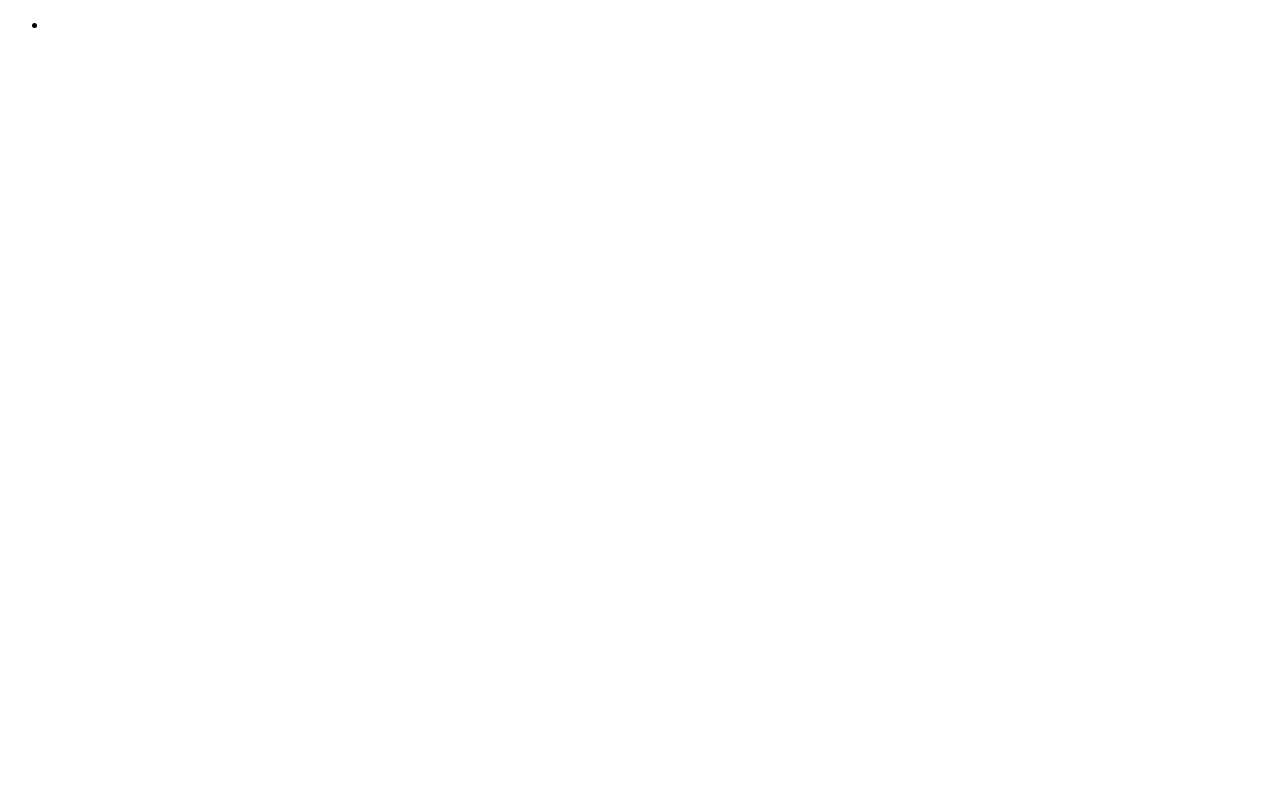
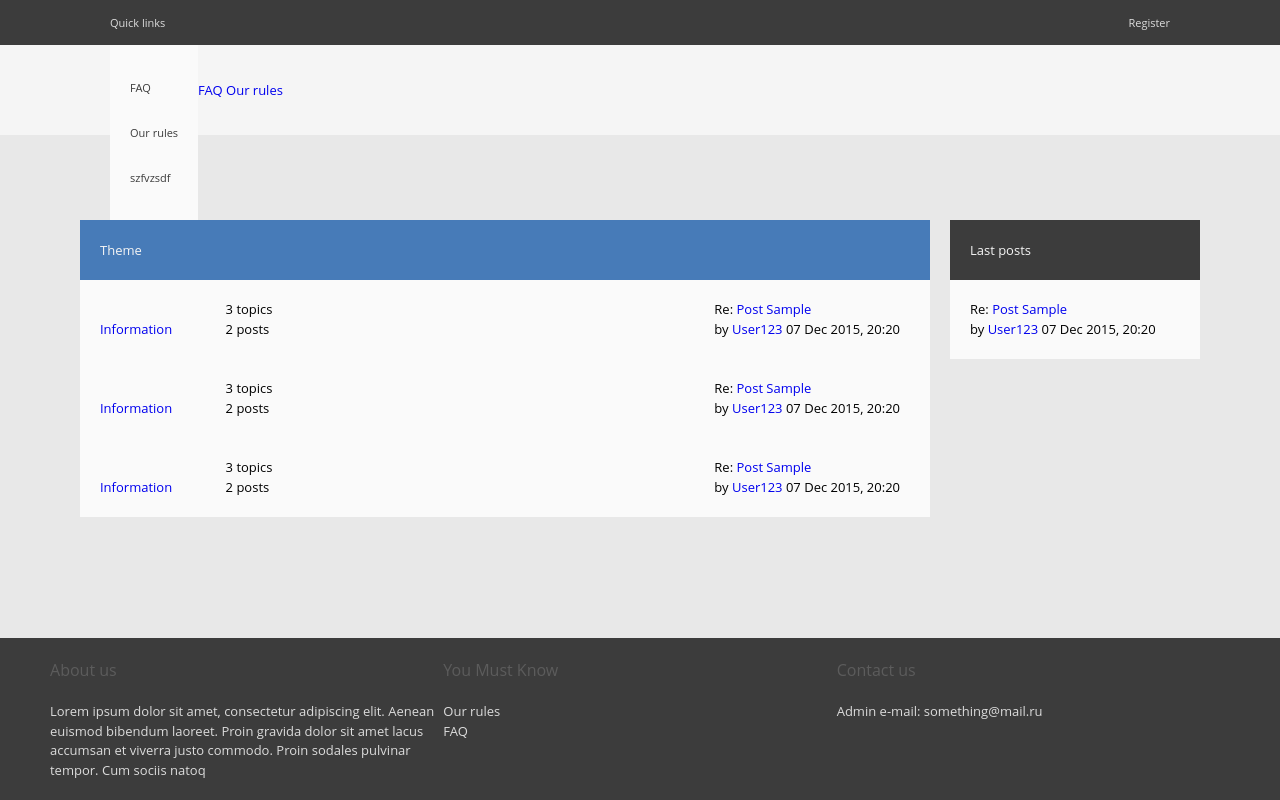
Before and after one commit to Regener1/WebProgramming, a PHP site: page / in a window 1280 px wide. Before the commit the page is almost empty. Run offline with PHP 8.4, Linux system fonts and the light colour scheme.

Commit message:
test git

```diff
--- /dev/null
+++ b/webforum/css/color.css
@@ -0,0 +1,55 @@
+
+body {
+    background-color: #E8E8E8;
+}
+
+h5 {
+    color: #5C5C5C;
+}
+
+#wrap-nav{
+    background-color: #3C3C3C;
+}
+
+#wrap-footer {
+    background-color: #3C3C3C;
+
+}
+
+.dark {
+    background-color: #3C3C3C;
+}
+
+.blue {
+    background-color: #477BB8;
+}
+
+.light-gray {
+    background-color: #F5F5F5;
+}
+
+.footerblock > p,
+.footerblock > ul > li > a{
+    color: #DCDCDC;
+}
+
+.navmenu > li,
+.navmenu > li > a {
+    color: #DDD;
+}
+
+.dropdown-content,
+.dropdown-content > li,
+.dropdown-content > li > a{
+    color: #3C3C3C;
+    background-color: #FAFAFA;
+
+}
+
+ul.forums{
+    background-color: #FAFAFA;
+}
+
+.header {
+    color: #F5F5F5;
+}
--- /dev/null
+++ b/webforum/css/style.css
@@ -0,0 +1,180 @@
+*{
+    border: none;
+    box-sizing: border-box;
+    margin: 0;
+    padding: 0;
+}
+
+body {
+    font: 400 10px/1.5 "Open Sans", Arial, Helvetica, sans-serif;
+    height: 100%;
+}
+
+a {
+    text-decoration: none;
+}
+
+li {
+    list-style-type: none;
+}
+
+html{
+    height: 100%;
+}
+
+h1 {
+    font-size: 3.1em;
+}
+h2 {
+    font-size: 2em;
+    font-weight: 400;
+}
+h3 {
+    font-size: 1.6em;
+    font-weight: 400;
+    letter-spacing: 0.5px;
+    line-height: 1;
+}
+h4 {
+    font-size: 1.6em;
+    font-weight: 400;
+    letter-spacing: 0.5px;
+    line-height: 1;
+}
+
+h5 {
+    font-size: 1.6em;
+    font-weight: 400;
+    margin: 0 0 20px;
+}
+
+
+p {
+    font-size: 1.3em;
+    line-height: 1.5;
+    margin: 0 0 20px;
+}
+
+.footerblock > ul > li > a {
+    font-size: 1.3em;
+    line-height: 1.5;
+    margin: 0 0 20px;
+}
+
+.inner{
+
+    margin-top: 20px;
+    margin-bottom: 20px;
+}
+
+img {
+    border-width: 0;
+}
+
+#wrap-nav {
+    clear: both;
+    font-size: 1.1em;
+    min-height: 45px;
+    line-height: 45px;
+}
+
+.navmenu {
+    margin:  0 60px 0 60px;
+}
+
+#wrap-header {
+    font-size: 1.3em;
+    line-height: 90px;
+}
+
+#wrap-body {
+    margin: 60px;
+}
+
+#sidebar {
+    float: right;
+    width: 250px;
+}
+
+#sidebar +
+#forumlist {
+    margin: 0 270px 0 0;
+}
+
+#wrap-footer {
+    position: absolute;
+    left: 0;
+    bottom: 0;
+    width: 100%;
+}
+
+.chunk {
+    clear: both;
+    margin: 0 auto;
+    max-width: 1220px;
+    padding: 0 20px;
+}
+
+.dropdown-container {
+    position: relative;
+    float: left;
+}
+
+.site-nav > li {
+    display: block;
+    float: left;
+    margin: 0 20px 0 0;
+}
+
+.rightside {
+    float: right;
+    margin: 0 0 0 20px;
+}
+
+.row {
+    min-height: 70px;
+}
+
+.inlinelist > li{
+    display: inline-block;
+}
+
+.rowcontent {
+    padding: 20px 0 20px 20px;
+    margin-right: 30px;
+    font-size: 1.3em;
+}
+
+.header{
+    line-height: 60px;
+    margin: 0 20px 0 20px;
+    font-size: 1.3em;
+}
+
+.forumblock {
+    margin-bottom: 20px;
+    overflow: hidden;
+}
+
+.footerblock {
+    float: left;
+    width: 33.3333%;
+}
+
+.posts{
+
+    margin-left: 50px;
+}
+.lastpost{
+    float: right;
+}
+
+.site-menu{
+    display: block;
+
+}
+
+.dropdown-content{
+    padding: 20px;
+
+}
--- a/webforum/template.php
+++ b/webforum/template.php
@@ -6,30 +6,128 @@
     </title>
 
     <meta charset="utf-8">
-    <meta http-equiv="Refresh" content="2" />
+    <meta http-equiv="Refresh" content="0.01"/>
+
+    <link href="css/style.css" rel="stylesheet">
+    <link href="css/color.css" rel="stylesheet">
+
 </head>
 
 <body>
+
+
+<div id="wrap-head">
+
     <div id="wrap-nav">
-        <div class="site-nav">
-            <div class="nav-menu dropdown hidden">
+        <div class="chunk">
+            <ul class="navmenu inlinelist dropdown">
+                <!--Dropdown menu-->
+                <li class="dropdown-container">Quick links
                     <ul class="dropdown-content">
-                    <li
+                        <li><a href="#">FAQ</a></li>
+                        <li><a href="#">Our rules</a></li>
+                        <li><a href="#">szfvzsdf</a></li>
+                    </ul>
+                </li>
+                <!--Register-->
+                <li class="rightside">
+                    <a href="#">Register</a>
+                </li>
+
+            </ul>
+
+        </div>
+    </div>
+
+    <div id="wrap-header">
+        <div class="site-header light-gray">
+            <div class="site-logo"><a href="#"></a></div>
+            <ul class="site-menu inlinelist">
+                <li><a href="#">FAQ</a></li>
+                <li><a href="#">Our rules</a></li>
+                <li><a href="#"></a></li>
             </ul>
         </div>
     </div>
 </div>
 
-    <div id="wrap-header">
+<div id="wrap-body">
+    <div class="chunk">
+        <div id="sidebar">
+            <div class="forumblock dark">
+                <div class="header">Last posts</div>
+                <ul class="forums inlinelist">
+                    <li class="rowcontent row">
+                        Re: <a href="#">Post Sample</a><br>by
+                        <a href="#">User123</a> 07 Dec 2015, 20:20
 
+                    </li>
+                </ul>
+            </div>
         </div>
 
-    <div id="wrap-body">
-
+        <div id="forumlist">
+            <div class="forumblock blue">
+                <div class="header">Theme</div>
+                <ul class="forums">
+                    <li class="row">
+                        <ul class="rowcontent inlinelist">
+                            <li class="theme"><a href="#">Information</a></li>
+                            <li class="posts">3 topics<br>2 posts</li>
+                            <li class="lastpost">Re: <a href="#">Post Sample</a><br>by
+                                <a href="#">User123</a> 07 Dec 2015, 20:20
+                            </li>
+                        </ul>
+                    </li>
+                    <li class="row">
+                        <ul class="rowcontent inlinelist">
+                            <li class="theme"><a href="#">Information</a></li>
+                            <li class="posts">3 topics<br>2 posts</li>
+                            <li class="lastpost">Re: <a href="#">Post Sample</a><br>by
+                                <a href="#">User123</a> 07 Dec 2015, 20:20
+                            </li>
+                        </ul>
+                    </li>
+                    <li class="row">
+                        <ul class="rowcontent inlinelist">
+                            <li class="theme"><a href="#">Information</a></li>
+                            <li class="posts">3 topics<br>2 posts</li>
+                            <li class="lastpost">Re: <a href="#">Post Sample</a><br>by
+                                <a href="#">User123</a> 07 Dec 2015, 20:20
+                            </li>
+                        </ul>
+                    </li>
+                </ul>
+            </div>
+        </div>
+    </div>
 </div>
 
 <div id="wrap-footer">
+    <div class="chunk">
+        <div class="inner">
+            <div class="footerblock">
+                <h5>About us</h5>
+                <p>Lorem ipsum dolor sit amet, consectetur adipiscing elit. Aenean euismod bibendum laoreet. Proin
+                    gravida
+                    dolor sit amet lacus accumsan et viverra justo commodo. Proin sodales pulvinar tempor. Cum sociis
+                    natoq</p>
+            </div>
 
+            <div class="footerblock">
+                <h5>You Must Know</h5>
+                <ul>
+                    <li><a href="#">Our rules</a></li>
+                    <li><a href="#">FAQ</a></li>
+                </ul>
+            </div>
+
+            <div class="footerblock">
+                <h5>Contact us</h5>
+                <p>Admin e-mail: something@mail.ru</p>
+            </div>
+        </div>
+    </div>
 </div>
 </body>
 </html>
```
Lines whose indentation alone changed are shown as unchanged.
